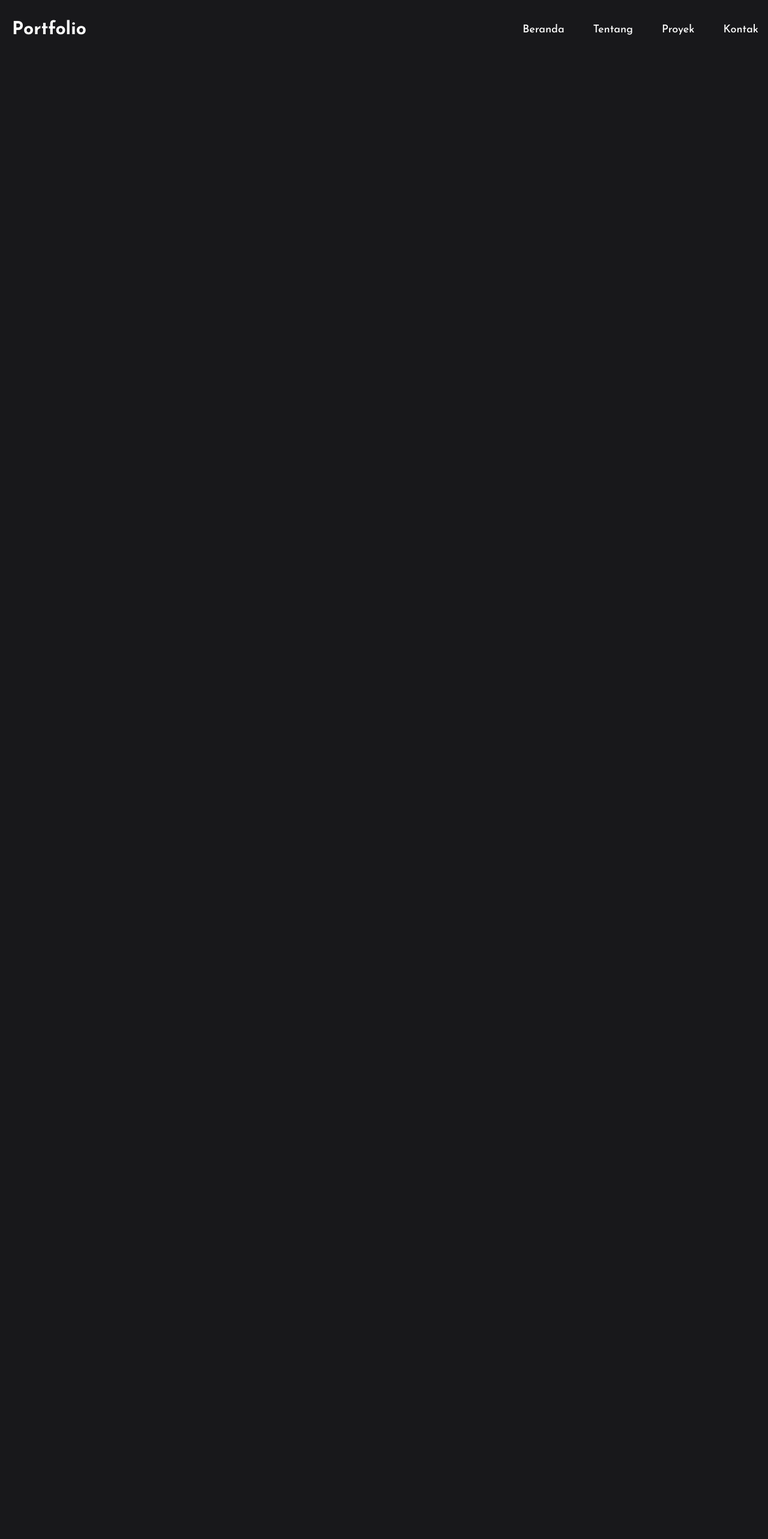
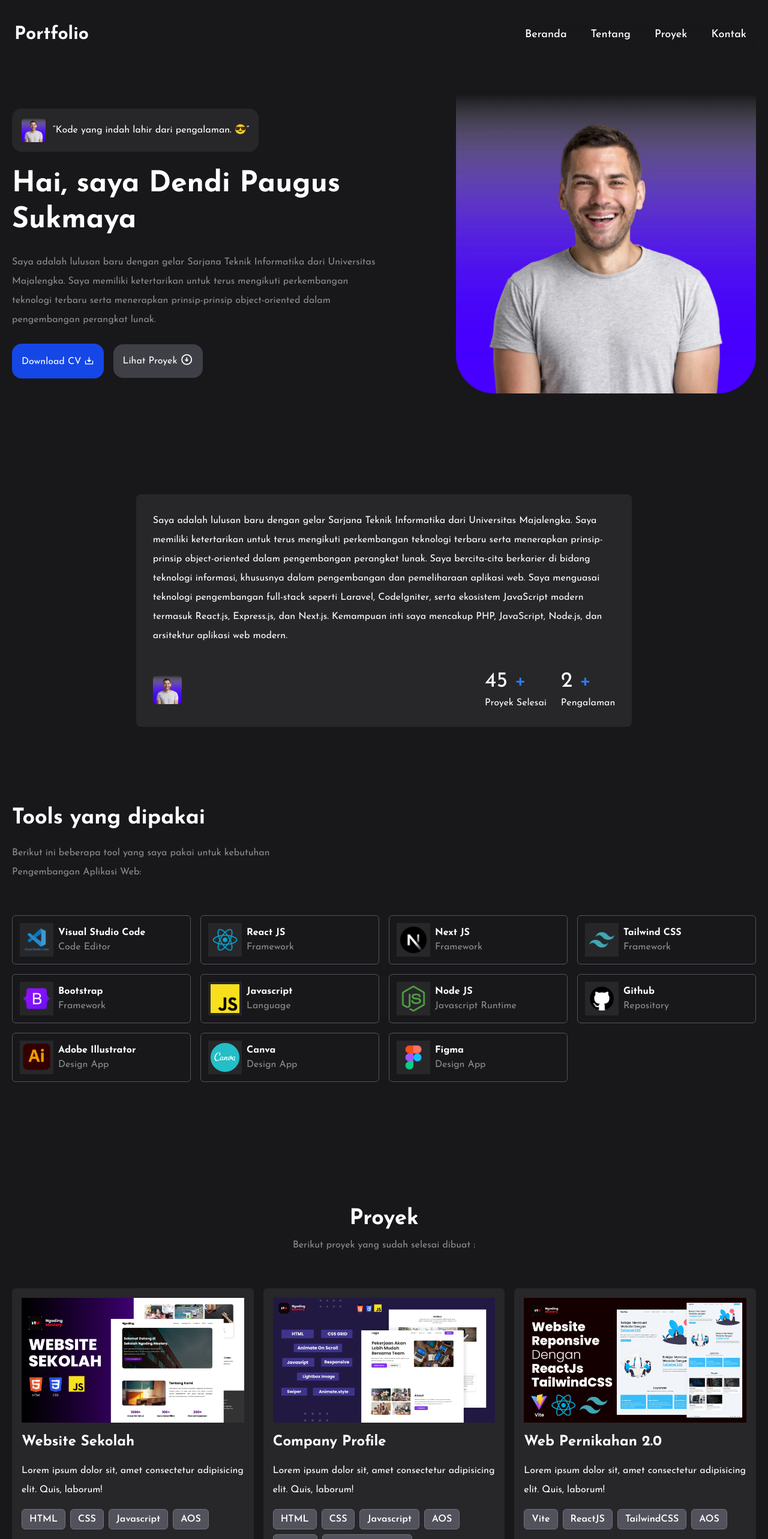
Before and after one commit to dendipauguss/dps-react-portfolio, a React (Vite) app: page / in a window 1280 px wide. Shown: the top 2566 px of the page at 60% size. Before the commit the page ends 800 px from the top, so only its background shows below. Built offline with nearby package versions, Linux system fonts and the light colour scheme; a web font is replaced by a local one.

Commit message:
dev - create Navbar component, update App, and import some packages

```diff
--- a/package.json
+++ b/package.json
@@ -13,6 +13,7 @@
     "@tailwindcss/vite": "^4.1.12",
     "react": "^19.1.1",
     "react-dom": "^19.1.1",
+    "remixicon": "^4.6.0",
     "tailwindcss": "^4.1.12"
   },
   "devDependencies": {
--- a/src/App.jsx
+++ b/src/App.jsx
@@ -1,7 +1,103 @@
+import DataImage from "./data";
+import { listTools, listProyek } from "./data";
+
 function App() {
   return (
     <>
-      {/* <h1 className="text-4xl text-red-500 font-bold">Halo Dunia</h1> */}
+      <div className="hero grid md:grid-cols-2 items-center pt-10 xl:gap-0 gap-6 grid-cols-1">
+        <div>
+          <div className="flex items-center gap-3 mb-6 bg-zinc-800 w-fit p-4 rounded-2xl">
+            <img src={DataImage.HeroImage} alt="Hero Image" className="w-10 rounded-md" loading="lazy" />
+            <q>Kode yang indah lahir dari pengalaman. 😎</q>
+          </div>
+          <h1 className="text-5xl/tight font-bold mb-6">Hai, saya Dendi Paugus Sukmaya</h1>
+          <p className="text-base/loose mb-6 opacity-50">
+            Saya adalah lulusan baru dengan gelar Sarjana Teknik Informatika dari Universitas Majalengka. Saya memiliki ketertarikan untuk terus mengikuti perkembangan teknologi terbaru serta menerapkan prinsip-prinsip object-oriented dalam pengembangan perangkat lunak. {/* Saya bercita-cita berkarier di bidang teknologi informasi, khususnya dalam pengembangan dan pemeliharaan aplikasi web. Saya menguasai teknologi pengembangan full-stack seperti Laravel, CodeIgniter, serta ekosistem JavaScript modern termasuk React.js, Express.js, dan Next.js. Kemampuan inti saya mencakup PHP, JavaScript, Node.js, dan arsitektur aplikasi web modern. */}
+          </p>
+          <div className="flex items-center sm:gap-4 gap-2">
+            <a href="#" className="bg-blue-700 p-4 rounded-2xl hover:bg-blue-600">
+              Download CV <i className="ri-download-2-line ri-md"></i>
+            </a>
+            <a href="#" className="bg-zinc-700 p-4 rounded-2xl hover:bg-zinc-600">
+              Lihat Proyek <i className="ri-arrow-down-circle-line ri-lg"></i>
+            </a>
+          </div>
+        </div>
+        <img src={DataImage.HeroImage} alt="Hero Image" className="w-[500px] md:ml-auto" loading="lazy" />
+      </div>
+
+      {/* Tentang */}
+      <div className="tentang mt-32 py-10">
+        <div className="xl:w-2/3 lg:w-3/4 w-full mx-auto p-7 bg-zinc-800 rounded-lg">
+          <img src={DataImage.HeroImage} alt="Image" className="w-12 rounded-md mb-10 sm:hidden" loading="lazy" />
+          <p className="text-base/loose mb-10">
+            Saya adalah lulusan baru dengan gelar Sarjana Teknik Informatika dari Universitas Majalengka. Saya memiliki ketertarikan untuk terus mengikuti perkembangan teknologi terbaru serta menerapkan prinsip-prinsip object-oriented dalam pengembangan perangkat lunak. Saya bercita-cita berkarier di bidang teknologi informasi, khususnya dalam pengembangan dan pemeliharaan aplikasi web. Saya menguasai teknologi pengembangan full-stack seperti Laravel, CodeIgniter, serta ekosistem JavaScript modern termasuk React.js, Express.js, dan Next.js. Kemampuan inti saya mencakup PHP, JavaScript, Node.js, dan arsitektur aplikasi web modern.
+          </p>
+          <div className="flex items-center justify-between">
+            <img src={DataImage.HeroImage} alt="Image" className="w-12 rounded-md sm:block hidden" loading="lazy" />
+            <div className="flex items-center gap-6">
+              <div>
+                <h1 className="text-4xl mb-1">45 <span className="text-blue-500">+</span></h1>
+                <p>Proyek Selesai</p>
+              </div>
+              <div>
+                <h1 className="text-4xl mb-1">2 <span className="text-blue-500">+</span></h1>
+                <p>Pengalaman</p>
+              </div>
+            </div>
+          </div>
+        </div>
+
+        <div className="tools mt-32">
+          <h1 className="text-4xl/snug font-bold mb-4">Tools yang dipakai</h1>
+          <p className="xl:w-2/5 lg:w-2/4 md:w-2/3 sm:w-3/4 w-full text-base/loose opacity-50">Berikut ini beberapa tool yang saya pakai untuk kebutuhan Pengembangan Aplikasi Web: </p>
+          <div className="tools-box mt-14 grid lg:grid-cols-4 md:grid-cols-3 sm:grid-cols-2 grid-cols-1 gap-4">
+            {listTools.map((tool) => (
+              <div className="flex items-center gap-2 p-3 border border-zinc-600 rounded-md hover:bg-zinc-800 group" key={tool.id}>
+                <img src={tool.gambar} alt="Tools Image" className="w-14 bg-zinc-800 p-1 group-hover:bg-zinc-900" loading="lazy" />
+                <div>
+                  <h4 className="font-bold">{tool.nama}</h4>
+                  <p className="opacity-50">{tool.ket}</p>
+                </div>
+              </div>
+            ))}
+          </div>
+        </div>
+      </div>
+      {/* Tentang */}
+
+      {/* Proyek */}
+      <div className="proyek mt-32 py-10">
+        <h1 className="text-center text-4xl font-bold mb-2">Proyek</h1>
+        <p className="text-base/loose text-center opacity-50">Berikut proyek yang sudah selesai dibuat :</p>
+        <div className="proyek-box mt-14 grid lg:grid-cols-3 sm:grid-cols-2 grid-cols-1 gap-4">
+          {listProyek.map((proyek) => (
+            <div key={proyek.id} className="p-4 bg-zinc-800 rounded-md">
+              <img src={proyek.gambar} alt="Proyek Image" />
+              <div>
+                <h1 className="text-2xl font-bold my-4">{proyek.nama}</h1>
+                <p className="text-base/loose mb-4">{proyek.desk}</p>
+                <div className="flex flex-wrap gap-2">
+                  {proyek.tools.map((tool, index) => (
+                    <p key={index} className="py-1 px-3 border border-zinc-500 bg-zinc-600 rounded-md font-semibold">{tool}</p>
+                  ))}
+                </div>
+                <div className="mt-8 text-center">
+                  <a href="#" className="bg-blue-700 p-3 rounded-lg block border border-zinc-600 hover:bg-blue-600">Lihat Website</a>
+                </div>
+              </div>
+            </div>
+          ))}
+        </div>
+      </div>
+      {/* Proyek */}
+
+      {/* Kontak */}
+      <div className="kontak mt-32 p-10">
+        <h1 className="text-4xl mb-2 font-bold text-center">Kontak</h1>
+        <p className="text-base/loose text-center mb-10 opacity-50">Mari terhubung dengan saya</p>
+      </div>
+      {/* Kontak */}
     </>
   )
 }
--- a/src/components/Navbar.jsx
+++ b/src/components/Navbar.jsx
@@ -1,21 +1,40 @@
+import { useState, useEffect } from "react"
+
 const Navbar = () => {
+    const [active, setActive] = useState(false);
+
+    useEffect(() => {
+        const handleScroll = () => {
+            if (window.scrollY > 150) {
+                setActive(true);
+            } else {
+                setActive(false);
+            }
+        };
+
+        window.addEventListener("scroll", handleScroll);
+        return () => {
+            window.removeEventListener("scroll", handleScroll);
+        }
+    }, []);
+
     return (
         <div className="navbar py-7 flex items-center justify-between">
             <div className="logo">
                 <h1 className="text-3xl font-bold bg-white text-black p-1 md:bg-transparent md:text-white">Portfolio</h1>
             </div>
-            <ul className="menu flex items-center gap-10 md:static fixed left-1/2 -translate-x-1/2 md:-translate-x-0 -top-10 opacity-0 md:opacity-100 md:top-0">
-                <li className="ms-2">
-                    <a href="#" className="text-lg font-medium">Beranda</a>
+            <ul className={`menu flex items-center sm:gap-10 gap-4 md:static fixed left-1/2 -translate-x-1/2 md:-translate-x-0 md:opacity-100 bg-white/30 backdrop-blur-md p-4 rounded-br-2xl rounded-bl-2xl md:bg-transparent transition-all md:transition-none ${active ? "top-1 opacity-100" : "-top-10 opacity-0"}`}>
+                <li>
+                    <a href="#" className="sm:text-lg text-base font-medium">Beranda</a>
                 </li>
-                <li className="ms-2">
-                    <a href="#" className="text-lg font-medium">Tentang</a>
+                <li>
+                    <a href="#" className="sm:text-lg text-base font-medium">Tentang</a>
                 </li>
-                <li className="ms-2">
-                    <a href="#" className="text-lg font-medium">Proyek</a>
+                <li>
+                    <a href="#" className="sm:text-lg text-base font-medium">Proyek</a>
                 </li>
-                <li className="ms-2">
-                    <a href="#" className="text-lg font-medium">Kontak</a>
+                <li>
+                    <a href="#" className="sm:text-lg text-base font-medium">Kontak</a>
                 </li>
             </ul>
         </div>
--- a/src/main.jsx
+++ b/src/main.jsx
@@ -3,10 +3,11 @@ import { createRoot } from 'react-dom/client'
 import './index.css'
 import App from './App.jsx'
 import Navbar from './components/Navbar.jsx'
+import 'remixicon/fonts/remixicon.css';
 
 createRoot(document.getElementById('root')).render(
   <StrictMode>
-    <div className='container mx-auto px-4'>
+    <div className='container mx-auto px-5'>
       <Navbar />
       <App />
     </div>
```
Also changed, not shown: 1 other file (tests, documents, lock files or other folders).
